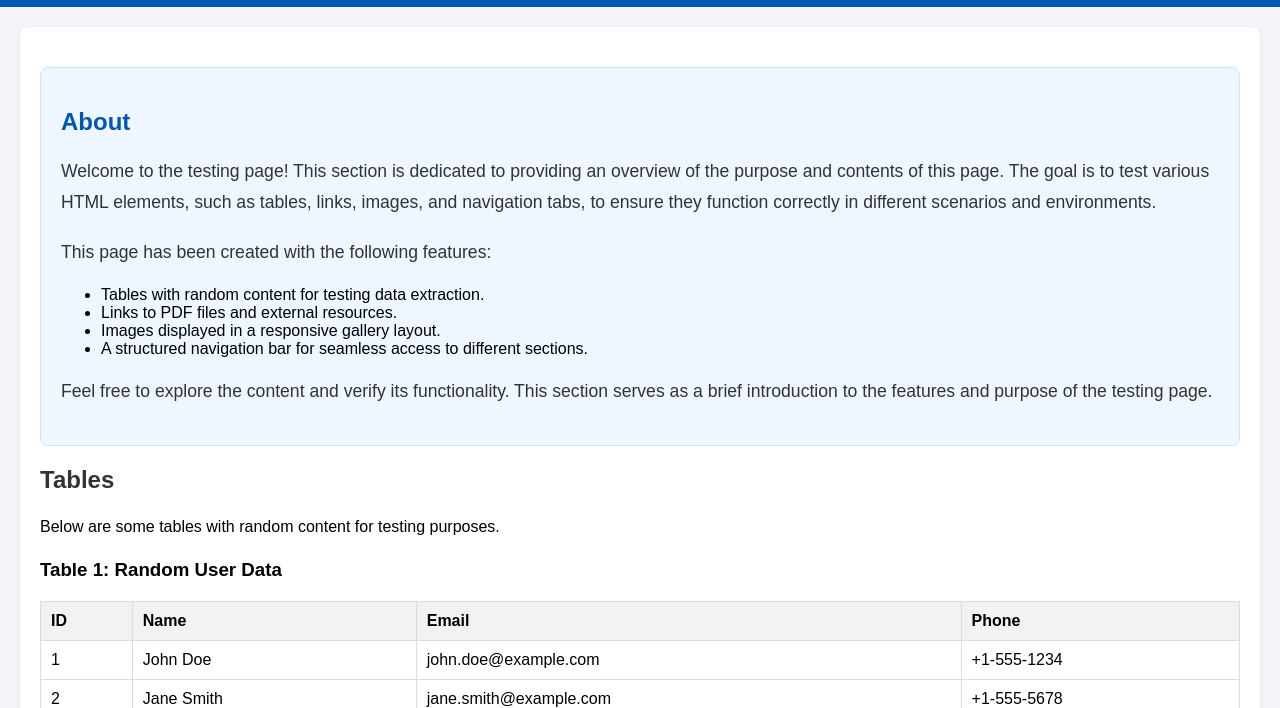
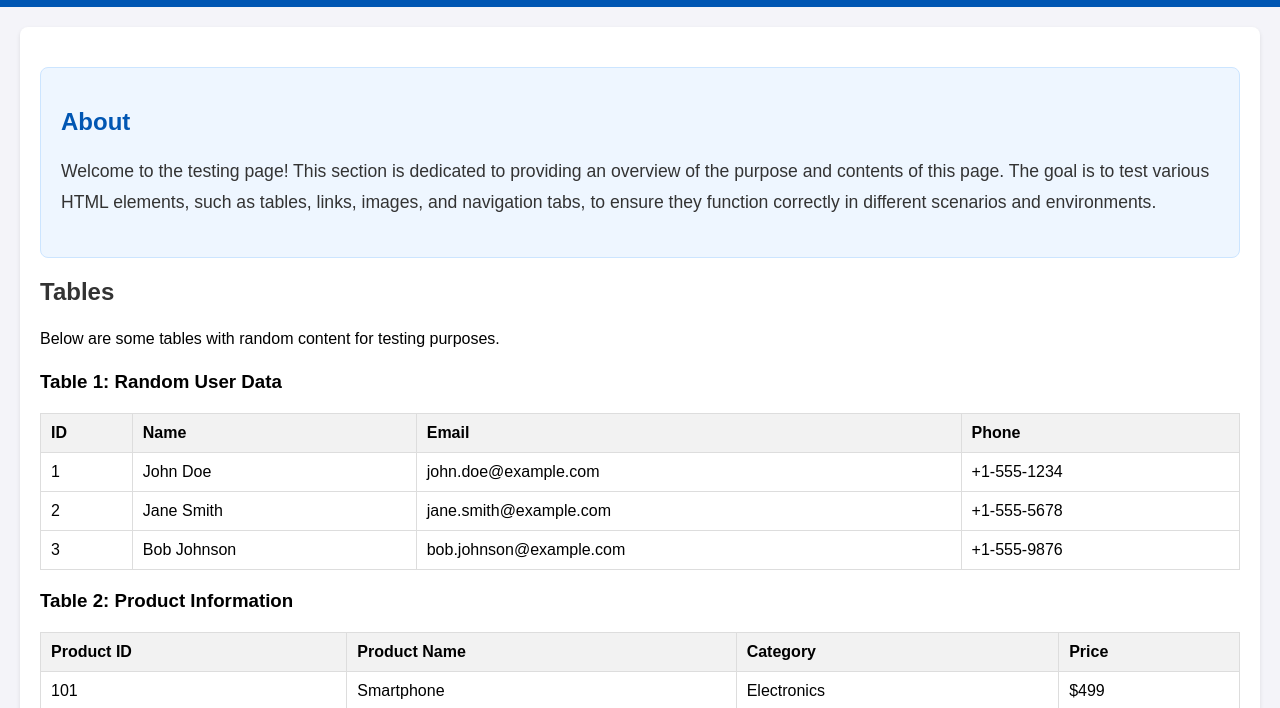
Before and after one commit to Nithyasusangeorge1987/test1, a plain HTML site: page index.html in a window 1280 px wide. Shown: the part 88-796 px from the top of the page. Drawn offline with Linux system fonts and the light colour scheme.

Commit message:
Update index.html

```diff
--- a/index.html
+++ b/index.html
@@ -127,14 +127,6 @@
         <section id="about" class="about-section">
             <h2>About</h2>
             <p>Welcome to the testing page! This section is dedicated to providing an overview of the purpose and contents of this page. The goal is to test various HTML elements, such as tables, links, images, and navigation tabs, to ensure they function correctly in different scenarios and environments.</p>
-            <p>This page has been created with the following features:</p>
-            <ul>
-                <li>Tables with random content for testing data extraction.</li>
-                <li>Links to PDF files and external resources.</li>
-                <li>Images displayed in a responsive gallery layout.</li>
-                <li>A structured navigation bar for seamless access to different sections.</li>
-            </ul>
-            <p>Feel free to explore the content and verify its functionality. This section serves as a brief introduction to the features and purpose of the testing page.</p>
         </section>
 
         <section id="tables">
@@ -222,7 +214,7 @@
             <h2>Images</h2>
             <p>Here are some sample images:</p>
             <div class="image-gallery">
-                <img src="https://nithyasusangeorge1987.github.io/test1/Sampleimage1.jpEg" alt="Sample Image 1">
+                <img src="https://nithyasusangeorge1987.github.io/test1/SampleImage1.jpeg" alt="Sample Image 1">
                 <img src="https://nithyasusangeorge1987.github.io/test1/SampleImage2.jpg" alt="Sample Image 2">
             </div>
         </section>
```
